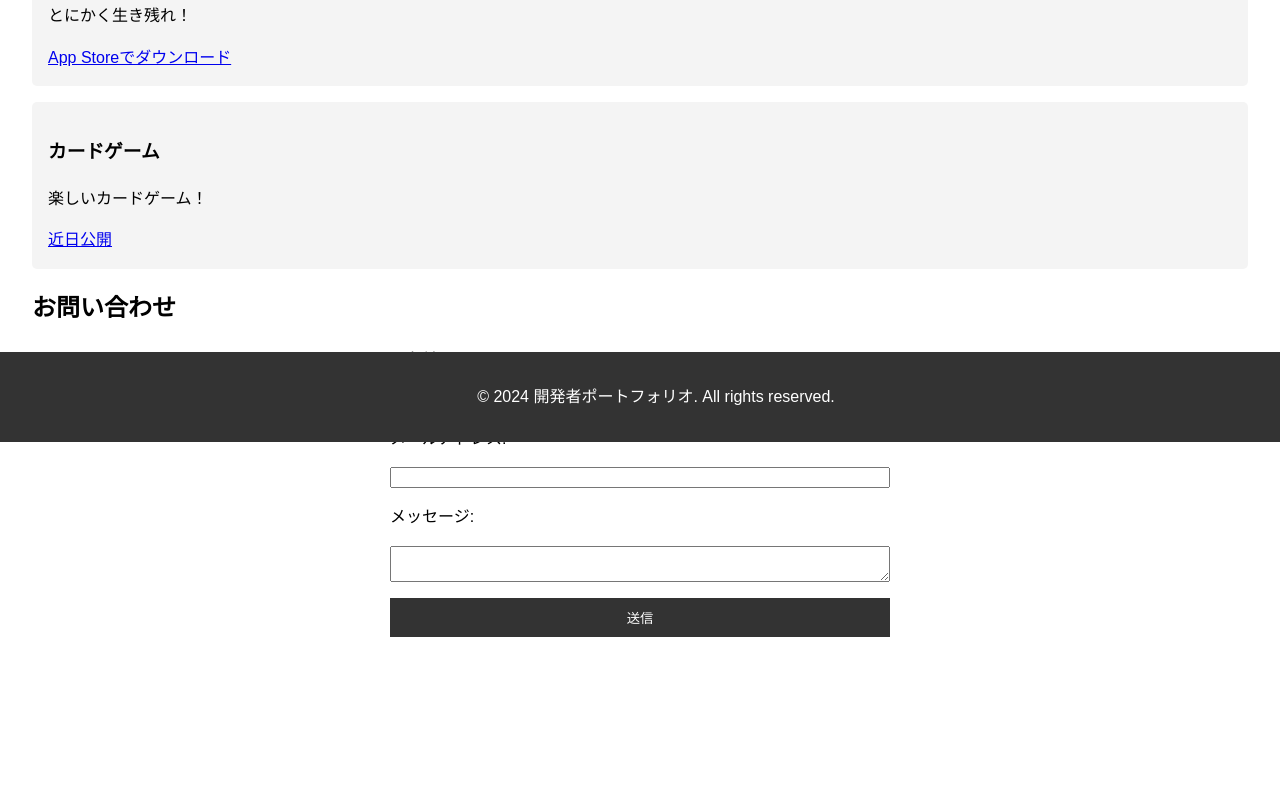
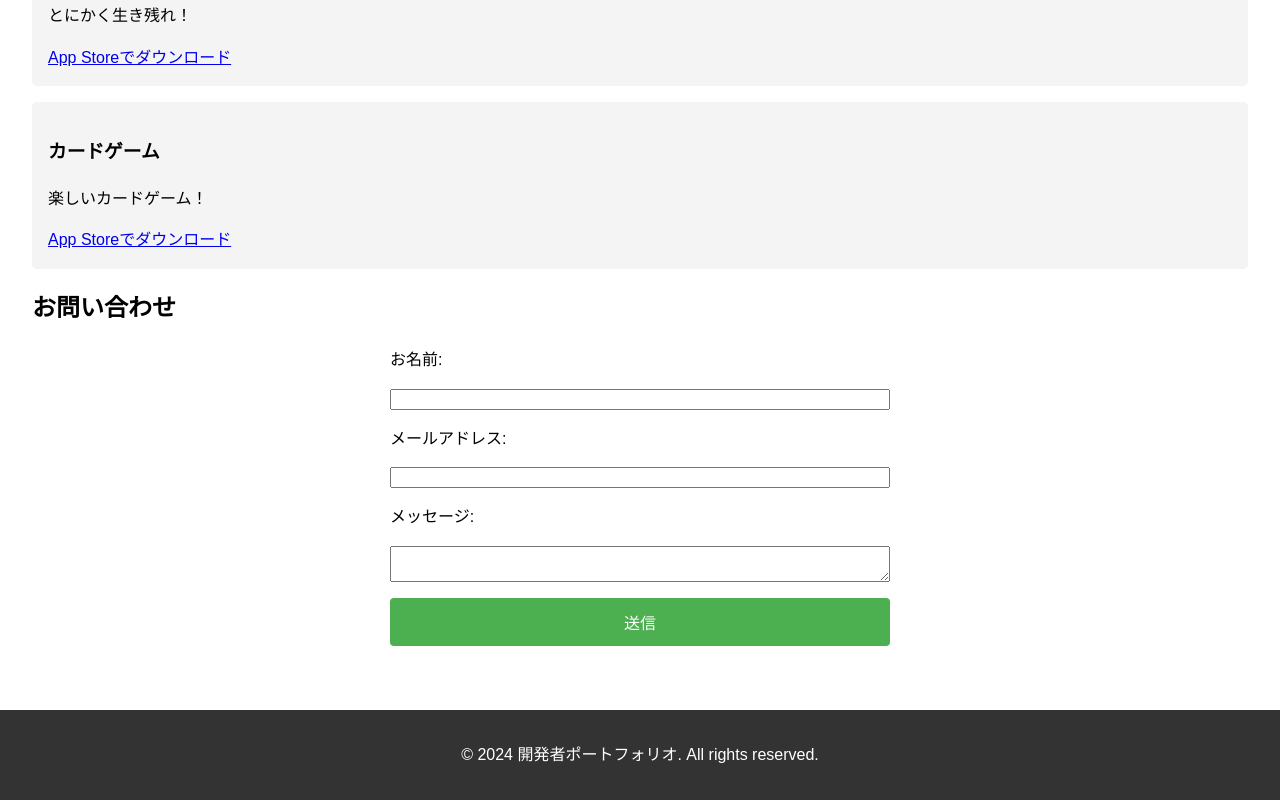
Before and after one commit to ganytbs0910/Portfolio, a plain HTML site: page index.html in a window 1280 px wide. Shown: the part 358-1158 px from the top of the page. Before the commit the page ends 1027 px from the top, so only its background shows below. Drawn offline with Linux system fonts and the light colour scheme.

Commit message:
お問い合わせフォームを実装

```diff
--- a/index.html
+++ b/index.html
@@ -31,7 +31,8 @@
             <div class="app">
                 <h3>カードゲーム</h3>
                 <p>楽しいカードゲーム！</p>
-                <a href="#" target="_blank">近日公開</a>
+                <a href="https://apps.apple.com/jp/app/%E3%82%A8%E3%82%A4%E3%83%88%E3%82%AB%E3%83%BC%E3%83%89/id6478071472"
+                    target="_blank">App Storeでダウンロード</a>
             </div>
         </section>
 
--- a/script.js
+++ b/script.js
@@ -5,12 +5,20 @@ document.getElementById('contact-form').addEventListener('submit', function (e)
     var email = document.getElementById('email').value;
     var message = document.getElementById('message').value;
 
-    // ここでフォームデータを送信する処理を実装します
-    // 例: サーバーへのAjaxリクエストなど
-
-    console.log('送信されたデータ:', { name, email, message });
-    alert('お問い合わせありがとうございます。メッセージが送信されました。');
-
-    // フォームをリセット
-    this.reset();
+    fetch('/send-email', {
+        method: 'POST',
+        headers: {
+            'Content-Type': 'application/json',
+        },
+        body: JSON.stringify({ name, email, message }),
+    })
+        .then(response => response.text())
+        .then(data => {
+            alert(data);
+            this.reset();
+        })
+        .catch((error) => {
+            console.error('Error:', error);
+            alert('エラーが発生しました。もう一度お試しください。');
+        });
 });
--- a/style.css
+++ b/style.css
@@ -3,6 +3,9 @@ body {
     line-height: 1.6;
     margin: 0;
     padding: 0;
+    min-height: 100vh;
+    display: flex;
+    flex-direction: column;
 }
 
 header {
@@ -28,7 +31,10 @@ nav ul li a {
 }
 
 main {
+    flex: 1;
     padding: 2rem;
+    padding-bottom: 4rem;
+    /* フッターとの間に余白を追加 */
 }
 
 .app {
@@ -64,7 +70,20 @@ footer {
     color: #fff;
     text-align: center;
     padding: 1rem;
-    position: fixed;
-    bottom: 0;
-    width: 100%;
+    margin-top: auto;
+    /* フッターを下部に押し下げる */
 }
+
+button[type="submit"] {
+    background-color: #4CAF50;
+    color: white;
+    padding: 12px 20px;
+    border: none;
+    border-radius: 4px;
+    cursor: pointer;
+    font-size: 16px;
+}
+
+button[type="submit"]:hover {
+    background-color: #45a049;
+}
```
